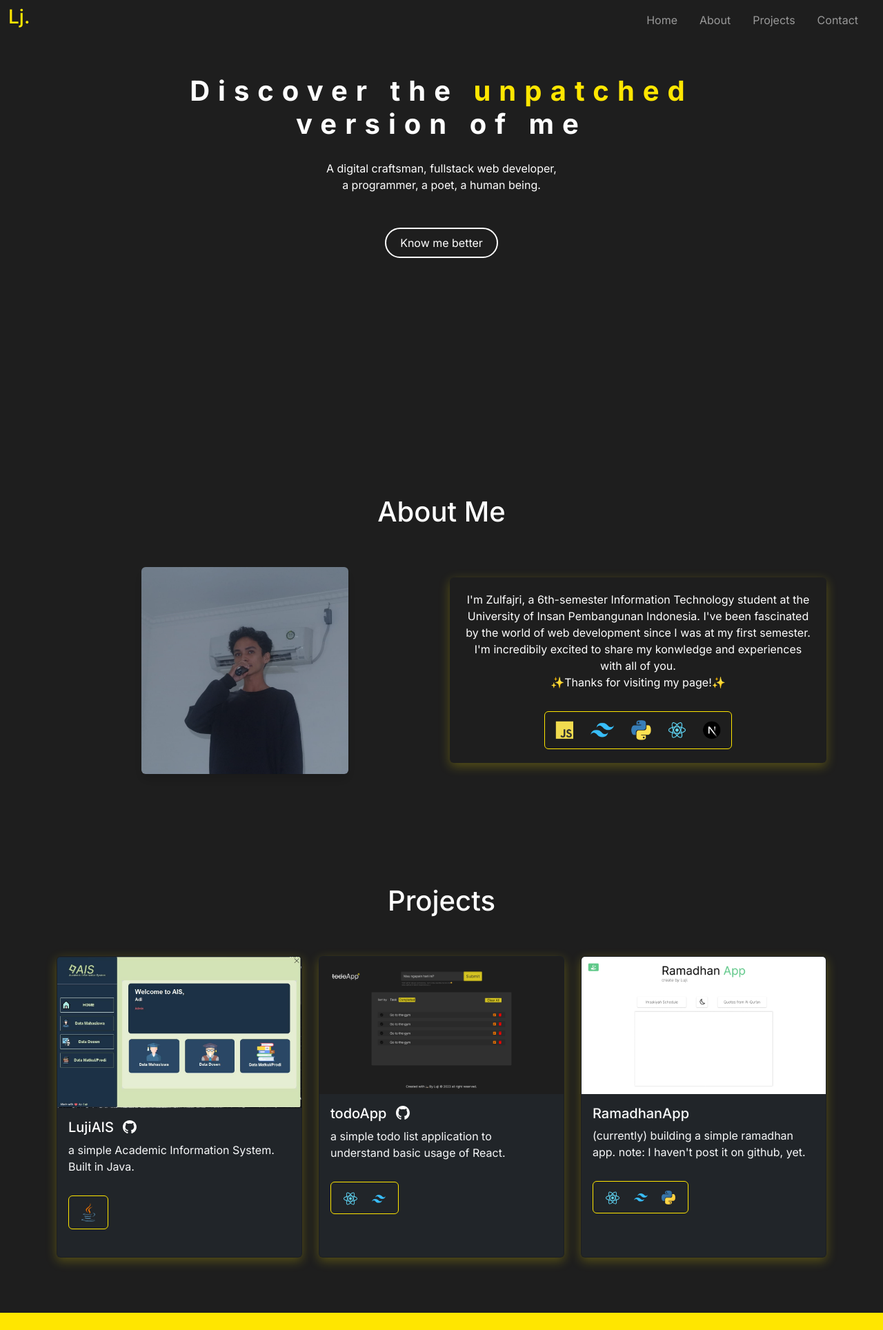
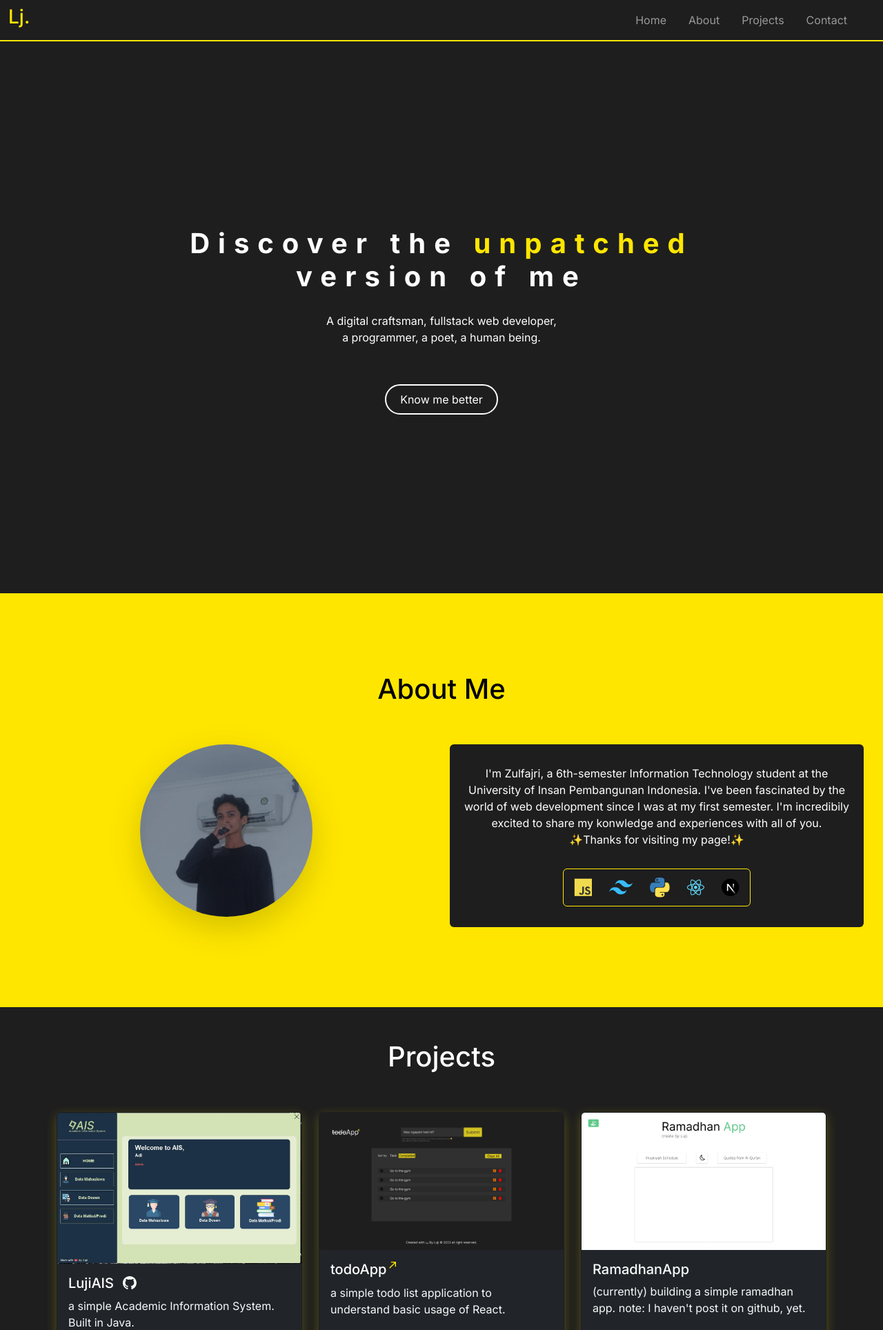
Before and after one commit to Lujiluz/portfolio-website, a Flask app: page / in a window 1280 px wide. Shown: the top 1928 px of the page at 69% size. Run offline with Flask 3, Linux system fonts and the light colour scheme; some libraries are stand-ins or nearby versions.

Commit message:
feat: email message notification

```diff
--- a/app.py
+++ b/app.py
@@ -1,20 +1,38 @@
 import os
+import smtplib
+# MIMEMultipart send emails with both text content and attachments.
+from email.mime.multipart import MIMEMultipart
+# MIMEText for creating body of the email message.
+from email.mime.text import MIMEText
+# MIMEApplication attcing app-specific data (like csv files)
+from email.mime.application import MIMEApplication
 from os.path import join, dirname
 from dotenv import load_dotenv
 from flask import Flask, render_template, request, jsonify
 from pymongo import MongoClient
+from flask_mail import Mail, Message
 
 dotenv_path = join(dirname(__file__), '.env')
 load_dotenv(dotenv_path)
 
 MONGO_URL = os.environ.get('MONGO_URL')
 DB_NAME = os.environ.get('DB_NAME')
+SENDER_PW = os.environ.get('SENDER_PW')
+EMAIL1 = os.environ.get('EMAIL1')
+EMAIL2 = os.environ.get('EMAIL2')
 
 client = MongoClient(MONGO_URL)
 db = client[DB_NAME]
 
 
 app = Flask(__name__)
+
+sender_email = EMAIL1
+recipient_email = EMAIL2
+sender_password = SENDER_PW
+smtp_server = 'smtp.gmail.com'
+smtp_port = 465
+
 
 @app.route('/')
 def home():
@@ -23,14 +41,22 @@ def home():
 # endpoint for get message by contact
 @app.route('/contact', methods=['POST'])
 def post_msg():
-    email = request.form['email']
-    message = request.form['message']
-    data = {
-        'email': email,
-        'message': message
-    }
+    person_sender = request.form['person_sender']
+    user_message = request.form['message']
 
-    db.message.insert_one(data)
+    message = MIMEMultipart()
+    message['Subject'] = f'Message from {person_sender}!✨'
+    message['From'] = sender_email
+    message['To'] = recipient_email
+
+    html = render_template('email_template.html', user_message=user_message, person_sender=person_sender)
+    template = MIMEText(html, 'html', 'utf-8')
+    message.attach(template)
+
+    with smtplib.SMTP_SSL(smtp_server, smtp_port) as server:
+        server.login(sender_email, sender_password)
+        server.sendmail(sender_email, recipient_email, message.as_string().encode('utf-8'))
+
     return jsonify({
         'msg': 'message sent succesfully!'
     })
--- a/requirements.txt
+++ b/requirements.txt
@@ -9,3 +9,4 @@ MarkupSafe==2.1.5
 pymongo==4.6.2
 python-dotenv==1.0.1
 Werkzeug==3.0.1
+gunicorn==22.0.0
--- a/static/css/style.css
+++ b/static/css/style.css
@@ -22,16 +22,28 @@ body {
   color: #ffe600;
 }
 
-.navbar {
+.navbar,
+.offcanvas {
   background-color: #1e1e1e;
+  border-bottom: 2px solid #ffe600;
+}
+
+.btn-close {
+  filter: invert(1);
 }
 
 /* hero section styling */
 #home {
-  height: 65vh;
+  height: 100vh;
+  display: flex;
+  flex-direction: column;
+  justify-content: center;
+  align-items: center;
 }
-.hero-text {
-  margin: 50px 0 60px 0;
+
+/*  */
+.cta-container {
+  margin-top: 50px;
 }
 .hero-text > h1 {
   font-weight: bold;
@@ -59,22 +71,22 @@ body {
 }
 
 /* about section styling */
-#about > .container {
-  margin-top: 30px;
-  margin-bottom: 100px;
-  padding-top: 60px;
-  width: 100%;
-}
 
 .about-img img {
   width: 100%;
-  max-width: 300px;
+  max-width: 250px;
   filter: brightness(75%);
 }
 
 .about-text {
-  padding: 20px;
+  padding: 30px 20px;
+  color: white;
+  background-color: #1e1e1e;
   box-shadow: 0 0.3rem 1rem #ffe60042;
+}
+
+.about-row {
+  width: 100%;
 }
 
 .skills {
@@ -89,10 +101,7 @@ body {
 }
 
 /* projects section style */
-#projects > .container {
-  margin-top: 30px;
-  padding-top: 60px;
-}
+
 .tech-stack {
   border: 1px solid #ffe600;
   margin-top: 30px;
@@ -103,6 +112,13 @@ body {
 .card-body > h5 > a {
   text-decoration: none;
   color: white;
+  transition: 0.3s;
+}
+
+.card-body > h5 > a > img {
+  padding-bottom: 15px;
+  margin-left: -2px;
+  transition: 0.3s;
 }
 
 .card-body > h5 > a:hover {
@@ -115,9 +131,13 @@ body {
 }
 
 /* contact section styling */
+
 #contact {
-  height: 80vh;
-  margin-top: 80px;
+  height: 100vh;
+  display: flex;
+  flex-direction: column;
+  justify-content: center;
+  padding: 0px 20px;
   background-color: #ffe600;
   color: black;
 }
@@ -152,3 +172,36 @@ body {
   padding: 5px 10px;
   height: fit-content;
 }
+
+/* all section style */
+#about {
+  height: 600px;
+  margin-bottom: 3rem;
+  display: flex;
+  flex-direction: column;
+  justify-content: center;
+  align-items: center;
+  background-color: #ffe600;
+  color: black;
+}
+
+#projects {
+  padding-bottom: 50px;
+}
+
+@media (max-width: 480px) {
+  #about,
+  #projects {
+    padding: 0px 30px;
+  }
+
+  #about {
+    height: 800px;
+    padding: 30px 0px;
+    margin-bottom: 5rem;
+  }
+
+  .tech-stack {
+    margin: 0px auto;
+  }
+}
--- a/static/script.js
+++ b/static/script.js
@@ -1,18 +1,17 @@
 const send_message = () => {
-  let email = $('#email').val();
+  let person_sender = $('#person_sender').val();
   let message = $('#message').val();
-  console.log(email + ' ' + message);
   $.ajax({
     type: 'POST',
     url: '/contact',
-    data: { email, message },
+    data: { person_sender, message },
     success: function (res) {
       Swal.fire({
         title: 'Thank You!🫡',
         text: 'I will reply your message by email',
         icon: 'success',
       });
-      $('#email').val('');
+      $('#person_sender').val('');
       $('#message').val('');
     },
   });
--- a/templates/index.html
+++ b/templates/index.html
@@ -29,11 +29,19 @@
         <div class="logo">
           <h1 class="fs-3">Lj.</h1>
         </div>
-        <button class="navbar-toggler" type="button" data-bs-toggle="collapse" data-bs-target="#navbarNav" aria-controls="navbarNav" aria-expanded="false" aria-label="Toggle navigation">
+        <button class="navbar-toggler" type="button" data-bs-toggle="offcanvas" data-bs-target="#offcanvasNavbar" aria-controls="offcanvasNavbar" aria-label="Toggle navigation">
           <span class="navbar-toggler-icon"></span>
         </button>
-        <div class="collapse navbar-collapse" id="navbarNav">
-          <ul class="navbar-nav ms-auto">
+        <div class="offcanvas offcanvas-end" tabindex="-1" id="offcanvasNavbar" aria-labelledby="offcanvasNavbarLabel">
+          <div class="offcanvas-header">
+            <div class="logo">
+              <h1 class="fs-3">Lj.</h1>
+            </div>
+            <button type="button" class="btn-close text-white" data-bs-dismiss="offcanvas" aria-label="Close"></button>
+          </div>
+
+          <div class="offcanvas-body">
+            <ul class="navbar-nav justify-content-end flex-grow-1 pe-3">
               <li class="nav-item me-3">
                 <a class="nav-link" aria-current="page" href="#">Home</a>
               </li>
@@ -50,7 +58,9 @@
             </ul>
           </div>
         </div>
+      </div>
     </nav>
+
     <!-- end of navbar -->
 
     <!-- hero section -->
@@ -65,19 +75,20 @@
           a programmer, a poet, a human being.
         </p>
       </div>
+      <div class="cta-container">
         <a href="#about" class="cta-link rounded-pill">Know me better</a>
+      </div>
     </section>
     <!-- end of hero section -->
     <!-- about section-->
-    <section id="about" class="mb-5">
-      <div class="container">
-        <div class="row text-center mb-5">
+    <section id="about">
+      <div class="row about-row text-center mb-5">
         <h1 class="col about-header">About Me</h1>
       </div>
-        <div class="row text-center">
+      <div class="row about-row text-center px-3">
         <div class="col-lg-6 mb-4 mb-lg-0">
           <div class="about-img">
-              <img src="../static/assets/luji.jpg" class="rounded shadow" />
+            <img src="../static/assets/luji.jpg" class="rounded-pill shadow-lg" />
           </div>
         </div>
         <div class="col-lg-6 d-flex flex-column justify-content-center">
@@ -88,7 +99,6 @@
             </p>
             <div class="skills mx-auto rounded">
               <img src="../static/assets/icons.png" alt="skills" />
-              </div>
             </div>
           </div>
         </div>
@@ -122,7 +132,7 @@
               <img src="../static/assets/todoApp-capture.png" class="card-img-top" alt="Project Image" />
               <div class="card-body">
                 <h5 class="card-title">
-                  <a href="https://github.com/Lujiluz/todoApp" target="_blank">todoApp <img src="../static/assets/github-light.svg" width="20px" class="pb-1 ms-2" /></a>
+                  <a href="https://github.com/Lujiluz/todoApp" target="_blank">todoApp <img src="{{url_for('static', filename='/assets/go-to-arrow.svg')}}" width="10px" /></a>
                 </h5>
                 <p class="card-text">a simple todo list application to understand basic usage of React.</p>
                 <div class="tech-stack mb-4 rounded">
@@ -153,15 +163,14 @@
 
     <!-- contact section -->
     <section id="contact">
-      <div class="container">
-        <div class="row text-center mb-3">
+      <div class="row text-center">
         <h1 class="col projects-header mt-4">Get in Touch!</h1>
       </div>
       <div class="row">
         <div class="col-md-6 offset-md-3 myForm rounded">
           <div class="form-floating mb-3">
-              <input type="email" class="form-control" id="email" placeholder="nickname" />
-              <label for="floatingInput">Email</label>
+            <input type="text" class="form-control" id="person_sender" placeholder="nickname" />
+            <label for="floatingInput">Name or company name</label>
           </div>
           <div class="form-floating">
             <textarea class="form-control" placeholder="Fan Message" id="message" style="height: 100px"></textarea>
@@ -173,7 +182,6 @@
               <a href="https://github.com/Lujiluz" target="_blank"><img src="../static/assets/github-light.svg" width="20px" class="mx-2" /></a>
               <a href="https://www.instagram.com/luji.archive/" target="_blank"><img src="../static/assets/instagram.svg" width="20px" class="mx-2" /></a>
               <a href="https://www.linkedin.com/in/zul-fajri-227179229" target="_blank"><img src="../static/assets/linkedin.svg" width="20px" class="mx-2" /></a>
-              </div>
             </div>
           </div>
         </div>
```
Also changed, not shown: quickstart.py (added, +99 -0 lines), templates/email_template.html (added, +23 -0 lines), static/assets/go-to-arrow.svg (added), vercel.json (added). Lines whose indentation alone changed are shown as unchanged.
